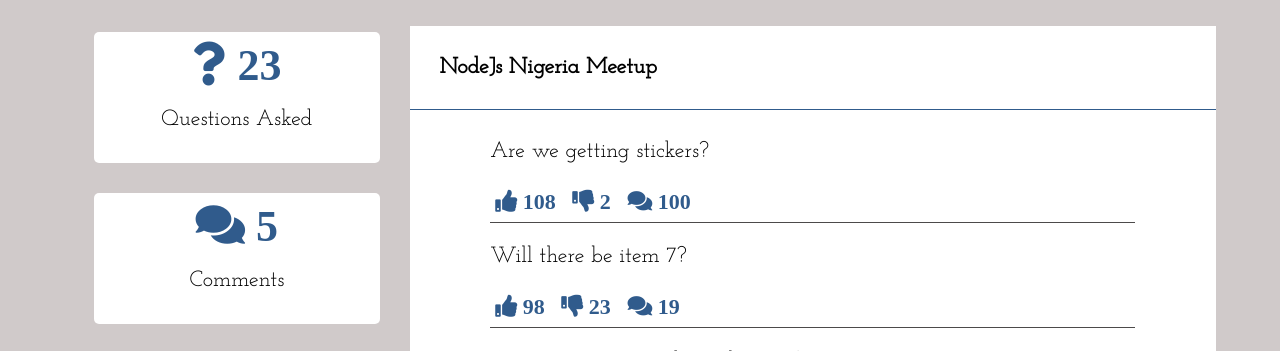
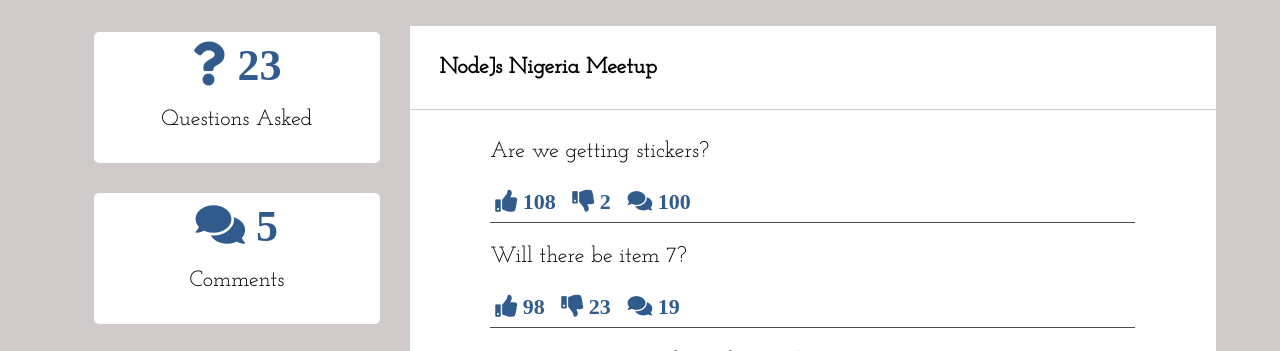
Before and after one commit to cupidcoder/questioner, a website: page UI/views/dashboard.html in a window 1280 px wide. Shown: the part 367-718 px from the top of the page. Drawn offline with Linux system fonts and the light colour scheme.

Commit message:
[Chore #163023304] Change color of Meetup title border bottom on dashboard page

```diff
--- a/UI/css/main.css
+++ b/UI/css/main.css
@@ -587,7 +587,7 @@
 
 #feedBoxQuestions h4 {
     padding: 30px;
-    border-bottom: 1px solid #305b8c;
+    border-bottom: 1px solid #d0caca;
 }
 
 .feedQuestion {
```
